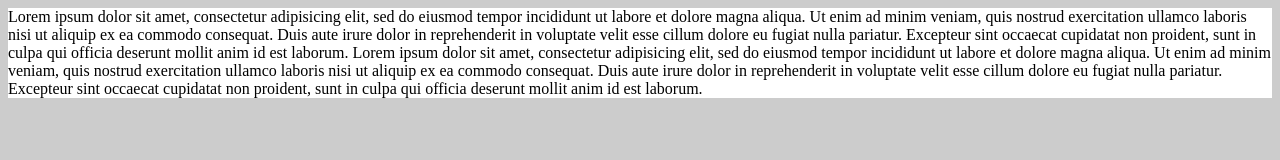
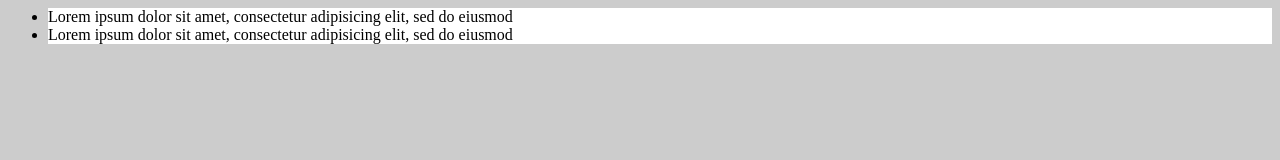
Before and after one commit to marcelsafont/slider_home, a plain HTML site: page index.html in a window 1280 px wide. Drawn offline with Linux system fonts and the light colour scheme.

Commit message:
canviat nom del plugin jquery.etc

```diff
--- a/index.html
+++ b/index.html
@@ -3,24 +3,20 @@
 		<title>Slider home - plugin jquery</title>
 		<link href="css/style.css" type="text/css" rel="stylesheet">
 		<script src="js/jquery.js" type="text/javascript"></script>
-		<script type="text/javascript" src="js/plugin_slider.js"></script>
+		<script type="text/javascript" src="js/jquery.plugin_slider.js"></script>
 		<script type="text/javascript" src="js/init.js"></script>
 
 	</head>
 	<body>
 		<div id="slider">
-			Lorem ipsum dolor sit amet, consectetur adipisicing elit, sed do eiusmod
-			tempor incididunt ut labore et dolore magna aliqua. Ut enim ad minim veniam,
-			quis nostrud exercitation ullamco laboris nisi ut aliquip ex ea commodo
-			consequat. Duis aute irure dolor in reprehenderit in voluptate velit esse
-			cillum dolore eu fugiat nulla pariatur. Excepteur sint occaecat cupidatat non
-			proident, sunt in culpa qui officia deserunt mollit anim id est laborum.
-			Lorem ipsum dolor sit amet, consectetur adipisicing elit, sed do eiusmod
-			tempor incididunt ut labore et dolore magna aliqua. Ut enim ad minim veniam,
-			quis nostrud exercitation ullamco laboris nisi ut aliquip ex ea commodo
-			consequat. Duis aute irure dolor in reprehenderit in voluptate velit esse
-			cillum dolore eu fugiat nulla pariatur. Excepteur sint occaecat cupidatat non
-			proident, sunt in culpa qui officia deserunt mollit anim id est laborum.
+			<ul>
+				<li>
+				Lorem ipsum dolor sit amet, consectetur adipisicing elit, sed do eiusmod
+			    </li>
+			    <li>
+                Lorem ipsum dolor sit amet, consectetur adipisicing elit, sed do eiusmod
+			    </li>
+			</ul>
 
 		</div>
 
--- /dev/null
+++ b/js/jquery.plugin_slider.js
@@ -0,0 +1,4 @@
+// definición de la función
+$.fn.slider = function(){
+	$(this).find('li').css('background-color', '#fff');
+};
```
